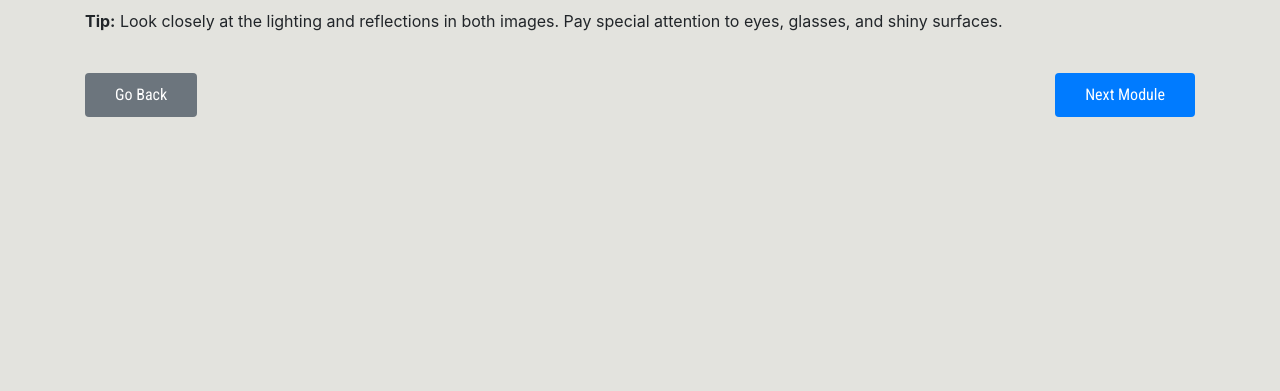
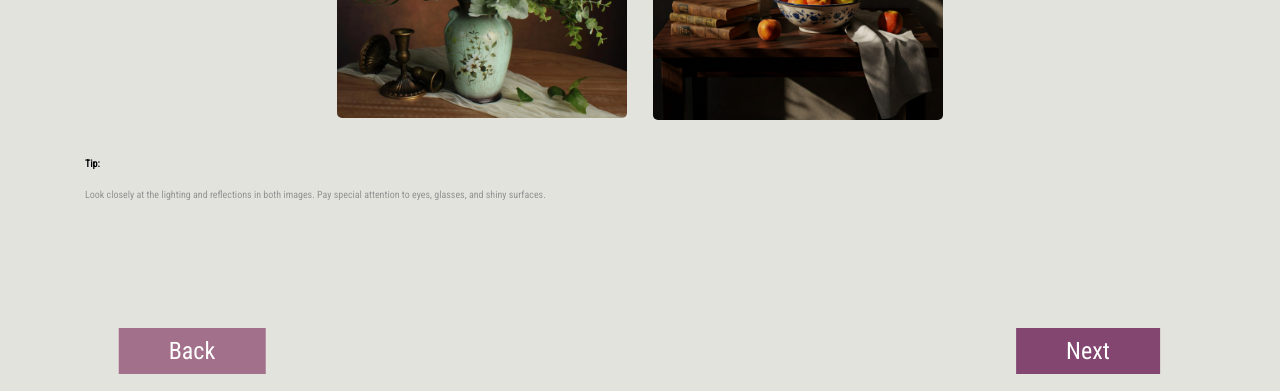
Before and after one commit to srinidhiayala/AI-Gen-Art, a Flask app: page /quiz/1 in a window 1280 px wide. Shown: the part 409-800 px from the top of the page. Run offline with Flask 3, Linux system fonts and the light colour scheme; some libraries are stand-ins or nearby versions.

Commit message:
UI changes

```diff
--- a/server.py
+++ b/server.py
@@ -74,41 +74,41 @@ modules_data = [
 ]
 quiz_data = {
     "1": {
-        "image1": "https://example.com/quiz1_img1.jpg",
-        "image2": "https://example.com/quiz1_img2.jpg",
+        "image1": "pictures/mod_quiz/1.1.png",
+        "image2": "pictures/mod_quiz/1.2.png",
         "correct_answer": "image2",
         "tip": "Look closely at the lighting and reflections in both images. Pay special attention to eyes, glasses, and shiny surfaces.",
         "go_back_module": 1,
         "next_module": 2
     },
     "2": {
-        "image1": "https://example.com/quiz2_img1.jpg",
-        "image2": "https://example.com/quiz2_img2.jpg",
+        "image1": "pictures/mod_quiz/2.1.jpg",
+        "image2": "pictures/mod_quiz/2.2.png",
         "correct_answer": "image1",
         "tip": "Examine the text elements in both images. Look for inconsistent letter spacing, mixed character sets, or text that doesn't follow perspective correctly.",
         "go_back_module": 2,
         "next_module": 3
     },
     "3": {
-        "image1": "https://example.com/quiz3_img1.jpg",
-        "image2": "https://example.com/quiz3_img2.jpg",
+        "image1": "pictures/mod_quiz/3.1.png",
+        "image2": "pictures/mod_quiz/3.2.png",
         "correct_answer": "image1",
         "tip": "Focus on areas with similar lighting and check if the noise patterns are consistent. AI often creates unnaturally clean areas or inconsistent noise distribution.",
         "go_back_module": 3,
         "next_module": 4
     },
     "4": {
-        "image1": "https://example.com/quiz4_img1.jpg",
-        "image2": "https://example.com/quiz4_img2.jpg",
+        "image1": "pictures/mod_quiz/4.1.png",
+        "image2": "pictures/mod_quiz/4.2.png",
         "correct_answer": "image2",
         "tip": "Check if all objects follow the same perspective rules. Look for elements that appear at physically impossible angles or don't match the environment's vanishing points.",
         "go_back_module": 4,
         "next_module": 5
     },
     "5": {
-        "image1": "https://example.com/quiz5_img1.jpg",
-        "image2": "https://example.com/quiz5_img2.jpg",
-        "correct_answer": "image2",
+        "image1": "https://youtu.be/OtfUDTQfG4s",
+        "image2": "https://www.youtube.com/watch?v=PavYAOpVpJI",
+        "correct_answer": "video1",
         "tip": "Watch for elements that flicker or change subtly between frames. Pay attention to physics in movement and how complex elements like hair or water flow.",
         "go_back_module": 5,
         "next_module": "big_quiz"
@@ -257,6 +257,9 @@ def record_time():
     logger.info(learning_metaData)
 
     return jsonify({'status': 'success'})
+@app.route('/begin_quiz')
+def begin_quiz():
+    return render_template('begin_quiz.html')
 
 
 @app.route('/record_quiz_time', methods=['POST'])
--- a/static/main.css
+++ b/static/main.css
@@ -2,6 +2,10 @@
     text-align: center;
     font-size: 40px;
     margin-top: 25px;
+}
+#desc_begin {
+  text-align: center;
+  font-size: 30px;
 }
 
 #tag-line{
@@ -109,6 +113,20 @@ body {
     border: none;
     cursor: pointer;
 }
+#back-bq-button {
+  position: absolute;
+  top: 83%;
+  left: 15%;
+  transform: translate(-50%, -50%);
+  padding: 20px 40px;
+  font-size: 1.5rem;
+  font-family: 'Roboto Condensed', sans-serif;
+  background-color: #a2708a;
+  color: white;
+  border: none;
+  cursor: pointer;
+}
+
 
 .navbar a {
     font-size: 1.25rem;
@@ -187,7 +205,26 @@ body {
   font-family: 'Roboto Condensed', sans-serif;
   font-size: 30px;
 }
-
+.small-quiz-question{
+  font-family: 'Roboto Condensed', sans-serif;
+  font-size: 20px;
+}
+.small-quiz-click{
+  font-family: 'Roboto Condensed', sans-serif;
+  font-size: 20px;
+  font-weight: 900;
+}
+.small-quiz-tip-title{
+  font-family: 'Roboto Condensed', sans-serif;
+  font-size: 10px;
+  color: black;
+  font-weight: bold;
+}
+.small-quiz-tip{
+  font-family: 'Roboto Condensed', sans-serif;
+  font-size: 10px;
+  color: rgb(147, 146, 146);
+}
 
 .what-to-look-for{
   font-family: 'Roboto Condensed', sans-serif;
@@ -222,7 +259,32 @@ body {
   border: none;
   cursor: pointer;
 }
-
+#back-mod-button{
+  position: absolute;
+  top: 95%;
+  left: 15%;
+  transform: translate(-50%, -50%);
+  padding: 5px 50px;
+  font-size: 1.5rem;
+  font-family: 'Roboto Condensed', sans-serif;
+  background-color: #a2708a;
+  color: white;
+  border: none;
+  cursor: pointer;
+}
+#next-mod-button{
+  position: absolute;
+  top: 95%;
+  left: 85%;
+  transform: translate(-50%, -50%);
+  padding: 5px 50px;
+  font-size: 1.5rem;
+  font-family: 'Roboto Condensed', sans-serif;
+  background-color: #824670;
+  color: white;
+  border: none;
+  cursor: pointer;
+}
 .module-content {
   margin-top: -20px;
 }
--- a/static/routing.js
+++ b/static/routing.js
@@ -24,6 +24,27 @@ $(document).ready(function () {
       window.location.href = `/quiz/${backId.substring(1)}`;
     }
   });
+  $('#back-bq-button').click(function () {
+    const backId = $(this).data('back-id');
+    if (backId && backId !== "null") {
+      window.location.href = `/quiz/${backId.substring(1)}`;
+    }
+  });
+  $('#back-mod-button').click(function () {
+    const backId = $(this).data('back-id');
+    if (backId && backId !== "null") {
+      window.location.href = `/learning/${backId}`;
+    }
+  });
+  $('#next-mod-button').click(function () {
+    const nextId = $(this).data('next-id');
+
+    if (nextId && nextId !== "null" && nextId !== "big_quiz") {
+      window.location.href = `/learning/${nextId}`;
+    } else if (nextId === "big_quiz") {
+      window.location.href = `/begin_quiz`;
+    }
+  });
 
   $('#about-next-button').click(function () {
     window.location.href = `/learning/1`;
--- a/templates/quiz.html
+++ b/templates/quiz.html
@@ -30,13 +79,11 @@
       </button>
     </form>
   </div>
+{% endif %}
+<p class= "small-quiz-tip-title"> Tip:</p>
+<p class= "small-quiz-tip"> {{ quiz.tip }}</p>
+<button id="back-mod-button" data-back-id="{{ quiz.go_back_module }}">Back</button>
+<button id="next-mod-button" data-next-id="{{ quiz.next_module }}">Next</button>
+<script src="{{ url_for('static', filename='routing.js') }}"></script>
 
-<p><strong>Tip:</strong> {{ quiz.tip }}</p>
-
-<div style="display: flex; justify-content: space-between; margin-top: 40px;">
-  <a href="{{ url_for('learning_modules', id=quiz.go_back_module) }}" class="btn btn-secondary">Go Back</a>
-  <a href="{% if quiz.next_module == 'big_quiz' %}{{ url_for('big_quiz', step=1) }}{% else %}{{ url_for('learning_modules', id=quiz.next_module) }}{% endif %}" class="btn btn-primary">
-    {% if quiz.next_module == 'big_quiz' %}Begin Big Quiz{% else %}Next Module{% endif %}
-  </a>
-</div>
 {% endblock %}
```
Also changed, not shown: other parts of templates/quiz.html (+53 -4 lines), templates/begin_quiz.html (added, +24 -0 lines), static/pictures/beginquiz.png (added), static/pictures/mod_quiz/1.1.png (added), static/pictures/mod_quiz/1.2.png (added), static/pictures/mod_quiz/2.1.jpg (added), static/pictures/mod_quiz/2.2.png (added), static/pictures/mod_quiz/3.1.png (added), static/pictures/mod_quiz/3.2.png (added), static/pictures/mod_quiz/4.1.png (added), static/pictures/mod_quiz/4.2.png (added), 3 other files. Lines whose indentation alone changed are shown as unchanged.
